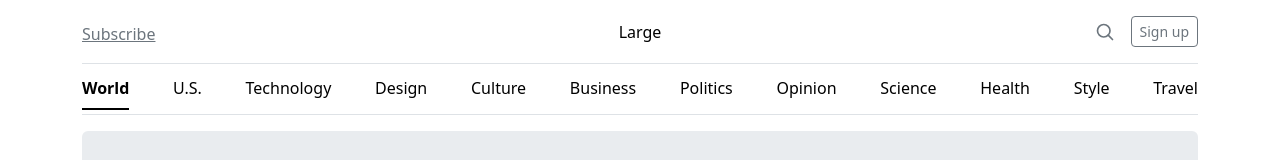
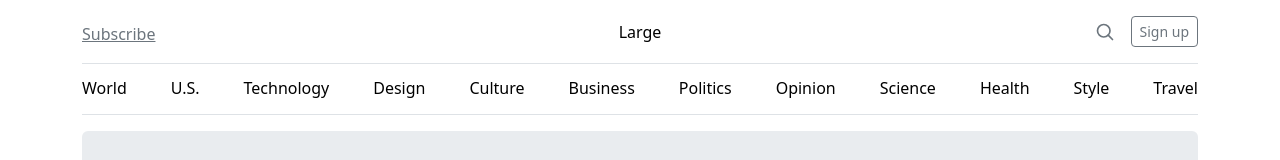
Before and after one commit to thavorac/gic2023, a Vue app: page / in a window 1280 px wide. Shown: the top 160 px of the page. Built offline with nearby package versions, Linux system fonts and the light colour scheme.

Commit message:
Task 1: Dynamic menu base on query string parameter

```diff
--- a/src/App.vue
+++ b/src/App.vue
@@ -1,7 +1,3 @@
-<script>
-import { RouterView } from "vue-router";
-</script>
-
 <template>
   <div class="container">
     <header class="border-bottom lh-1 py-3">
@@ -43,12 +39,36 @@ import { RouterView } from "vue-router";
 
     <div class="nav-scroller py-1 mb-3 border-bottom">
       <nav class="nav nav-underline justify-content-between">
-        <a class="nav-item nav-link link-body-emphasis active" href="#"
-          >World</a
+        <!-- option 1 -->
+        <a
+          class="nav-item nav-link link-body-emphasis"
+          :class="{ active: activeMenu == 'world' }"
+          href="#"
         >
-        <a class="nav-item nav-link link-body-emphasis" href="#">U.S.</a>
-        <a class="nav-item nav-link link-body-emphasis" href="#">Technology</a>
-        <a class="nav-item nav-link link-body-emphasis" href="#">Design</a>
+          World
+        </a>
+
+        <!-- option 2 -->
+        <a
+          v-if="$route.query.category == 'US'"
+          class="nav-item nav-link link-body-emphasis active"
+          href="#"
+          >U.S.</a
+        >
+        <a v-else class="nav-item nav-link link-body-emphasis" href="#">U.S.</a>
+
+        <a
+          class="nav-item nav-link link-body-emphasis"
+          :class="isMenuActive('technology')"
+          href="#"
+          >Technology</a
+        >
+        <a
+          class="nav-item nav-link link-body-emphasis"
+          :class="isMenuActive('design')"
+          href="#"
+          >Design</a
+        >
         <a class="nav-item nav-link link-body-emphasis" href="#">Culture</a>
         <a class="nav-item nav-link link-body-emphasis" href="#">Business</a>
         <a class="nav-item nav-link link-body-emphasis" href="#">Politics</a>
@@ -65,6 +85,25 @@ import { RouterView } from "vue-router";
   </main>
 </template>
 
+<script>
+import { RouterView } from "vue-router";
+export default {
+  computed: {
+    activeMenu() {
+      return this.$route.query.category;
+    },
+  },
+  methods: {
+    isMenuActive(menu) {
+      if (this.activeMenu == menu) {
+        return "active";
+      }
+      return "";
+    },
+  },
+};
+</script>
+
 <style>
 @import url("https://cdn.jsdelivr.net/npm/bootstrap@5.3.2/dist/css/bootstrap.min.css");
 </style>
```
